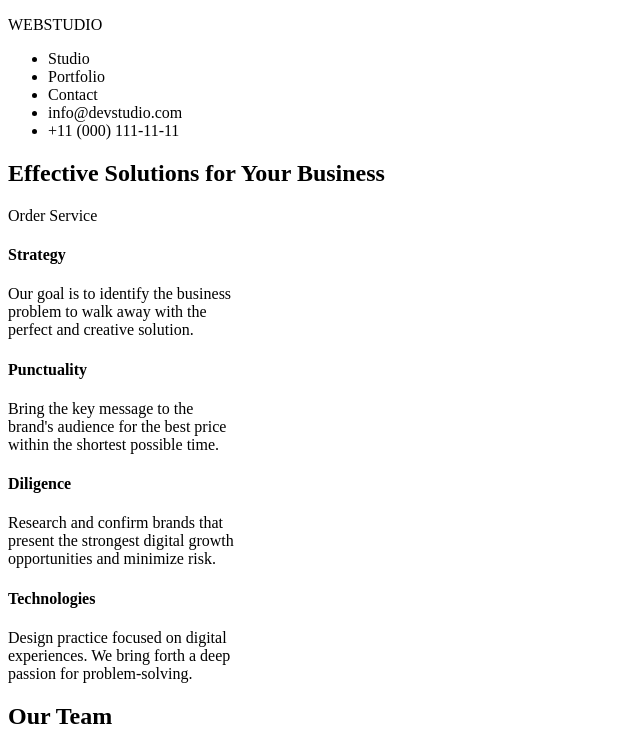
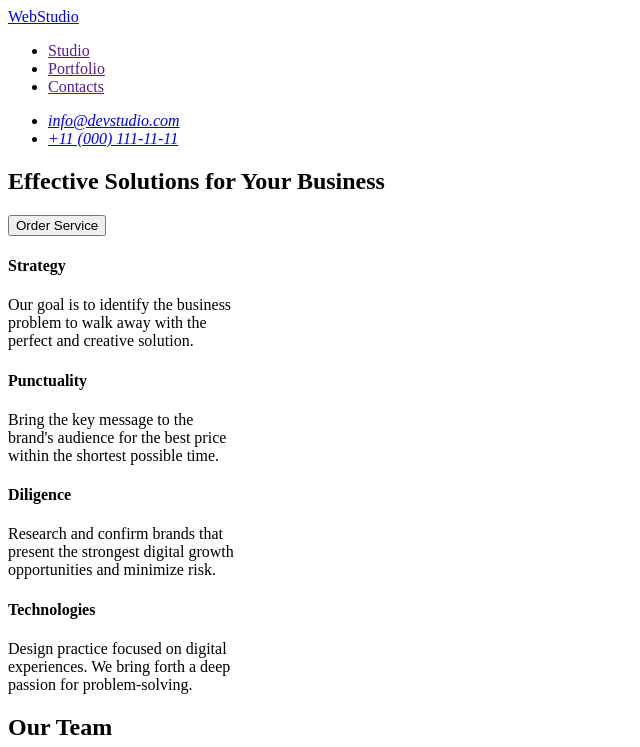
Before and after one commit to Yelyzaveta756/goit-markup-hw-01, a plain HTML site: page index.html in a window 1280 px wide. Shown: the top 747 px of the page, without its empty margins (0-640 px from the left). Drawn offline with Linux system fonts and the light colour scheme.

Commit message:
пофіксила header знову

```diff
--- a/index.html
+++ b/index.html
@@ -8,21 +8,26 @@
 <body>
     <header>
         <nav>
-            <p>WEBSTUDIO</p>
+            <a href="./index.html">WebStudio</a>
             <ul>
-                <li>Studio</li>
-                <li>Portfolio</li>
-                <li>Contact</li>
-                <li>info@devstudio.com</li>
-                <li>+11 (000) 111-11-11</li>
+                <li> <a href="">Studio</a></li>
+                <li> <a href="">Portfolio</a></li>
+                <li> <a href="">Contacts</a></li>
             </ul>
         </nav>
-
+           <address>
+            <ul>
+                <li> <a href="mailto:info@devstudio.com">info@devstudio.com</a></li>
+                <li> <a href="tel:+110001111111">+11 (000) 111-11-11</a></li>
+            </ul>
+           </address>
     </header>
     <main>
     <section>
         <h1>Effective Solutions for Your Business</h1>
-            <p>Order Service</p>
+            <button type="button">
+                Order Service
+            </button>
     </section>
     <section>
         <h4>Strategy</h4>
```
